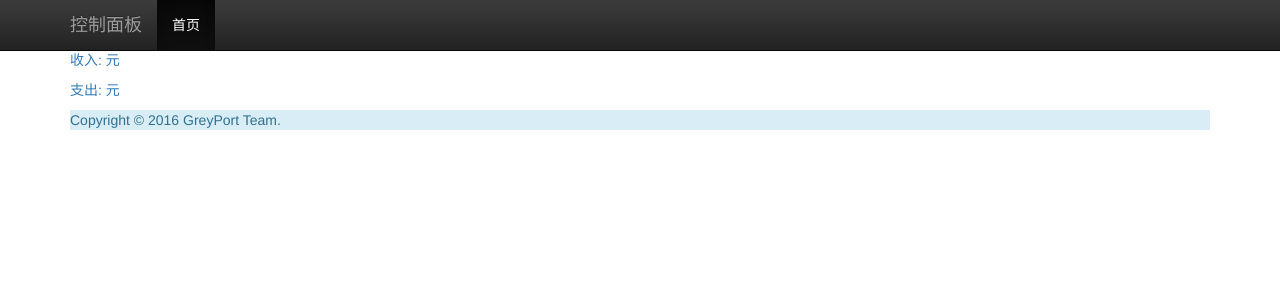
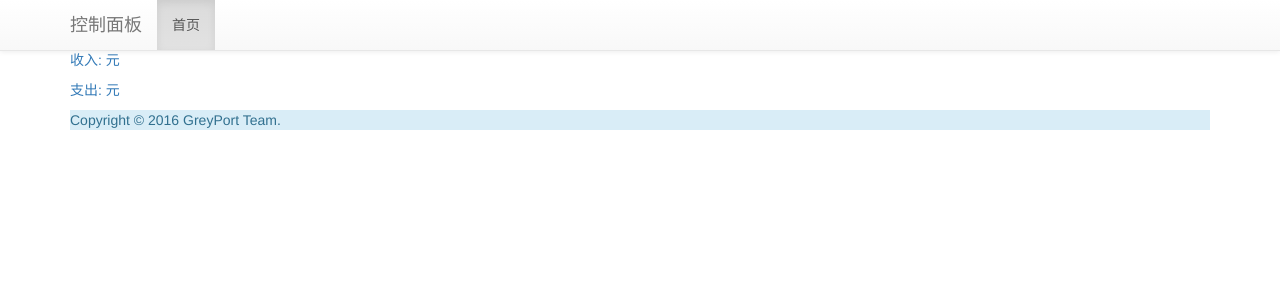
Before and after one commit to 4kercc/ss-panel-django, a Django app: template templates/panel/gold.html in a window 1280 px wide. Shown: the top 300 px of the page. Run offline with Django 3.2, Linux system fonts and the light colour scheme; the template is opened without the code that fills it, so the values that code supplies are empty; some libraries are stand-ins or nearby versions.

Commit message:
change: header.

```diff
--- a/templates/panel/snippet_logined_header.html
+++ b/templates/panel/snippet_logined_header.html
@@ -1,4 +1,4 @@
-<nav class="navbar navbar-inverse navbar-fixed-top">
+<nav class="navbar navbar-default navbar-fixed-top">
     <div class="container">
         <div class="navbar-header">
             <button type="button" class="navbar-toggle collapsed" data-toggle="collapse" data-target="#navbar" aria-expanded="false" aria-controls="navbar">
@@ -7,7 +7,7 @@
                 <span class="icon-bar"></span>
                 <span class="icon-bar"></span>
             </button>
-            <a class="navbar-brand" href="#">控制面板</a>
+            <span class="navbar-brand">控制面板</span>
         </div>
         <div id="navbar" class="collapse navbar-collapse">
             <ul class="nav navbar-nav">
```
